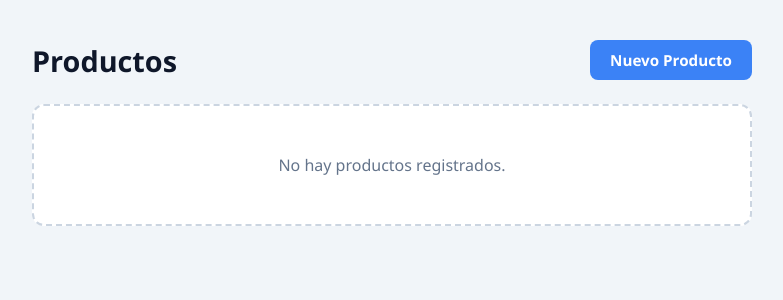
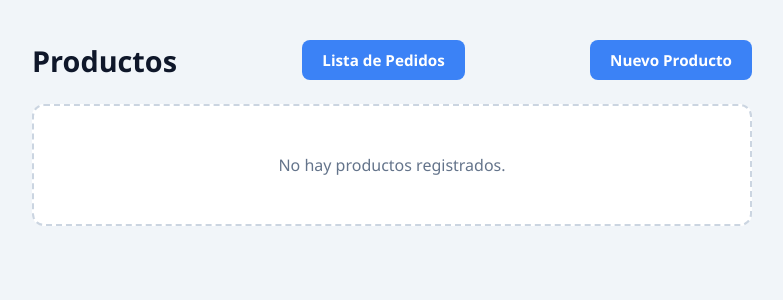
Before and after one commit to teo2008zapata-afk/actividad_individual, a Django app: page /productos/lista/ in a window 1280 px wide. Shown: the top 300 px of the page, without its empty margins (248-1031 px from the left). Run offline with Django 5.2, Linux system fonts and the light colour scheme; data that the repository does not hold is empty.

Commit message:
se incluye boton listado de pedidos

```diff
--- a/productos/templates/lista.html
+++ b/productos/templates/lista.html
@@ -161,6 +161,7 @@
 
     <div class="header">
         <h1>Productos</h1>
+        <a href="/pedidos/lista/" class="btn btn-primary" style="margin-left: -230px;">Lista de Pedidos</a>
         <a href="/productos/crear/" class="btn btn-primary" style="margin-left: -230px;">Nuevo Producto</a>
     </div>
 
--- a/usuarios/templates/usuarios/login.html
+++ b/usuarios/templates/usuarios/login.html
@@ -133,7 +133,6 @@
             <input type="password" class="fecha" id="password" name="password" required autocomplete="off">
         </div>
         <button type="submit" class="btn-submit">Iniciar Sesión</button>
-        <a href="/productos/lista/" class="back-link">Cancelar y volver</a>
     </form>
 
 </body>
```
